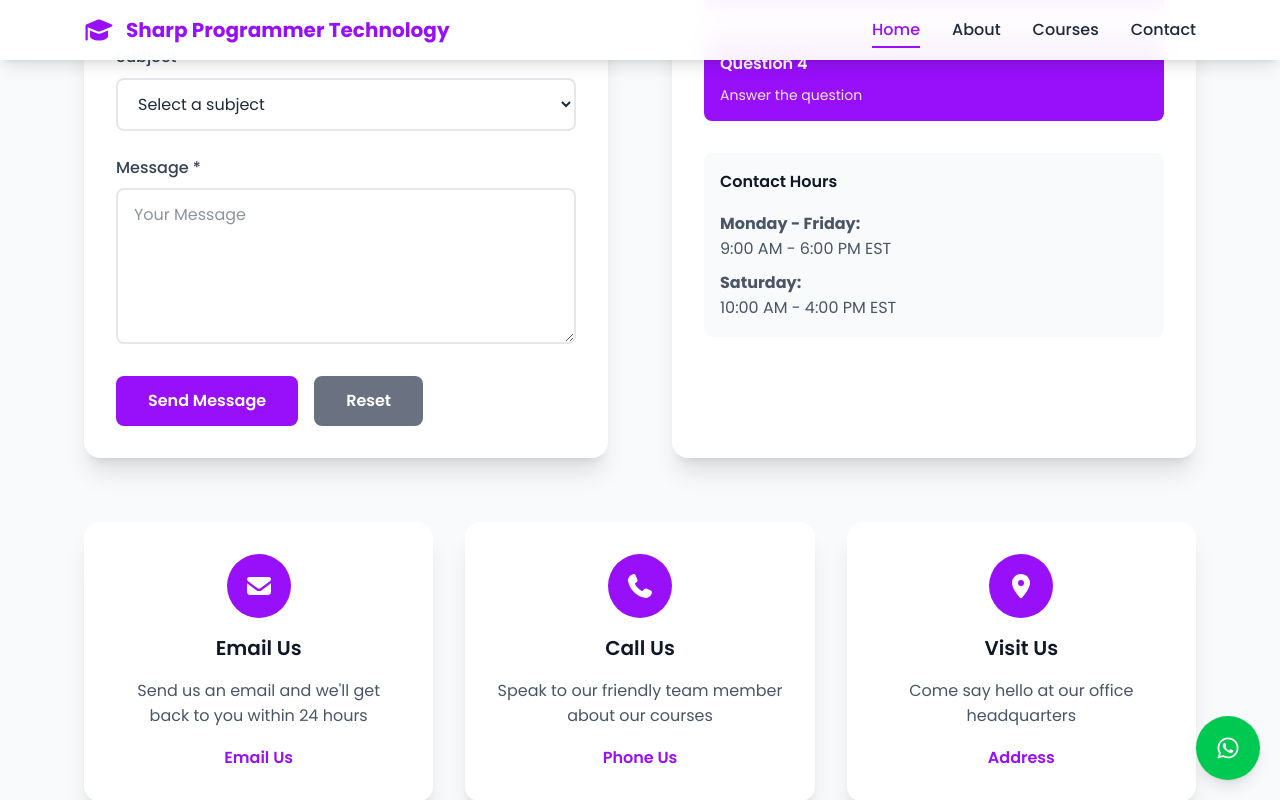
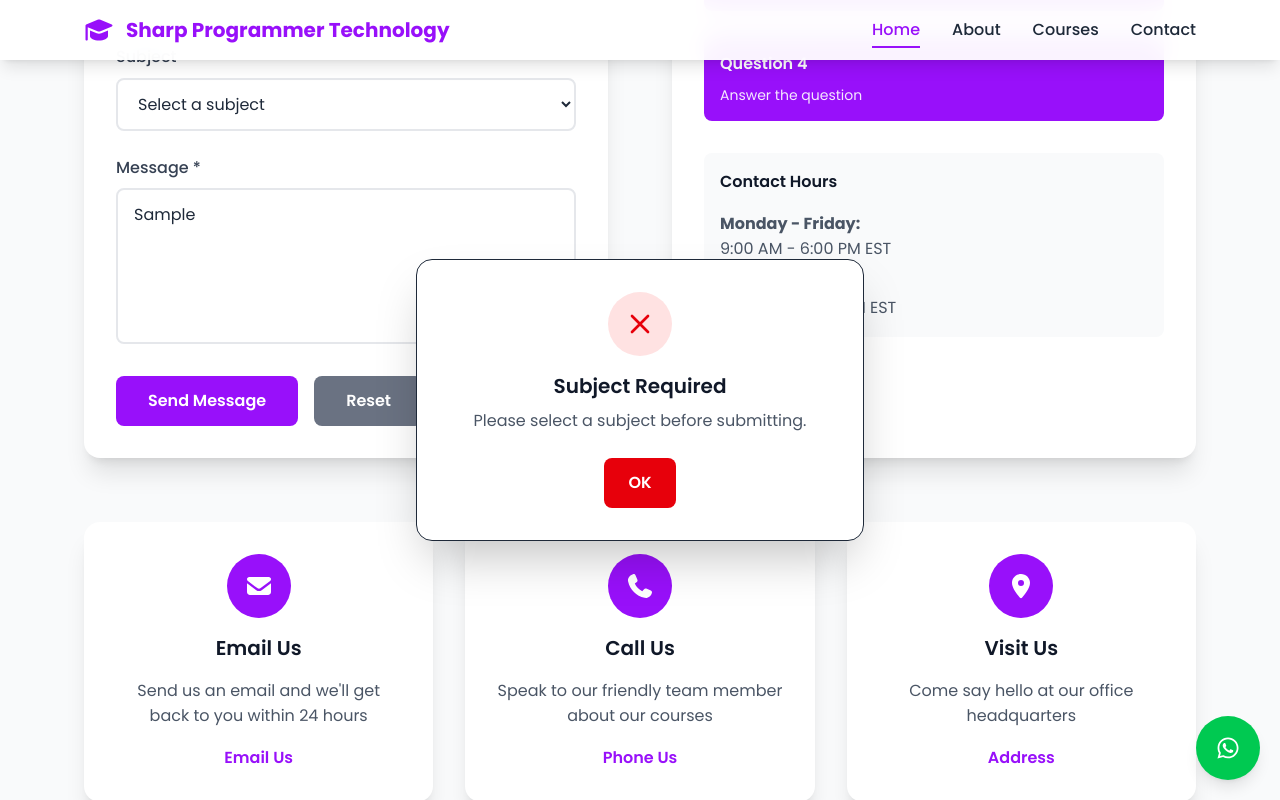
Before and after one commit to sptclasses/Sharp-Programmer-Technology, a Next.js app: page / in a window 1280 px wide. Both pictures are taken after typing "Sample", "name@example.com", "5551234", "Sample" into the empty fields and a click on the button "Send Message". Shown: the part 4937-5737 px from the top of the page. Built offline with nearby package versions, Linux system fonts and the light colour scheme.

Commit message:
Changed the Email logic and added pointer to all buttons

```diff
--- a/src/app/page.tsx
+++ b/src/app/page.tsx
@@ -8,10 +8,9 @@ import Courses from "../components/Courses";
 import Testimonials from "../components/Testimonials";
 import Results from "../components/Results";
 import Alumni from "../components/Alumni";
-import Contact from "../components/Contact";
+import Email from "../components/Email";
 import Footer from "../components/Footer";
 import WhatsAppButton from "../components/WhatsAppButton";
-import Email from "../components/Email";
 
 export default function Home() {
   const [mobileMenuOpen, setMobileMenuOpen] = useState(false);
@@ -25,15 +24,6 @@ export default function Home() {
       element.scrollIntoView({ behavior: "smooth" });
     }
     setMobileMenuOpen(false);
-  };
-
-  // Handle form submission
-  const handleFormSubmit = (e: React.FormEvent<HTMLFormElement>) => {
-    e.preventDefault();
-    const formData = new FormData(e.currentTarget);
-    console.log("Form submitted:", Object.fromEntries(formData));
-    alert("Thank you for your message! We'll get back to you soon.");
-    e.currentTarget.reset();
   };
 
   return (
@@ -50,10 +40,10 @@ export default function Home() {
       <Testimonials />
       <Results />
       <Alumni />
-      <Contact handleFormSubmit={handleFormSubmit} />
+      <Email/>
       <Footer scrollToSection={scrollToSection} />
       <WhatsAppButton />
-      <Email/>
+
 
     </div>
   );
--- a/src/components/Alumni.tsx
+++ b/src/components/Alumni.tsx
@@ -23,7 +23,7 @@ export default function Alumni() {
                 <p className="text-purple-600 font-semibold mb-1">{alumnus.title}</p>
                 <p className="text-gray-600 text-sm mb-4">{alumnus.company}</p>
                 <a href="https://linkedin.com" target="_blank" rel="noopener noreferrer">
-                  <button className="bg-blue-600 text-white px-6 py-2 rounded-full text-sm font-semibold transition-all duration-300 hover:bg-blue-700 hover:transform hover:-translate-y-1">
+                  <button className="bg-blue-600 text-white px-6 py-2 rounded-full text-sm font-semibold transition-all duration-300 hover:bg-blue-700 hover:transform hover:-translate-y-1 cursor-pointer">
                     LinkedIn
                   </button>
                 </a>
--- a/src/components/Courses.tsx
+++ b/src/components/Courses.tsx
@@ -56,7 +56,7 @@ export default function Courses() {
                   rel="noopener noreferrer"
                   className="block text-center"
                 >
-                  <button className="bg-green-500 text-white px-6 py-3 rounded-lg font-semibold transition-all duration-300 hover:bg-green-600 hover:transform hover:-translate-y-1 w-full">
+                  <button className="bg-green-500 text-white px-6 py-3 rounded-lg font-semibold transition-all duration-300 hover:bg-green-600 hover:transform hover:-translate-y-1 w-full cursor-pointer">
                     Learn More
                   </button>
                 </a>
--- a/src/components/Email.tsx
+++ b/src/components/Email.tsx
@@ -1,16 +1,86 @@
 
 "use client";
 
-import React, { useEffect } from 'react';
+import React, { useEffect, useState } from 'react';
 import Contact from './Contact';
 import emailjs from '@emailjs/browser';
 
+// Custom Popup Component
+interface PopupProps {
+  isOpen: boolean;
+  onClose: () => void;
+  type: 'success' | 'error';
+  title: string;
+  message: string;
+}
+
+const CustomPopup: React.FC<PopupProps> = ({ isOpen, onClose, type, title, message }) => {
+  if (!isOpen) return null;
+
+  return (
+    <div className="fixed inset-0 flex items-center justify-center z-50 pointer-events-none">
+      <div className="bg-white rounded-2xl p-8 max-w-md w-full mx-4 shadow-2xl transform transition-all border pointer-events-auto">
+        <div className="text-center">
+          {/* Icon */}
+          <div className="mb-4">
+            {type === 'success' ? (
+              <div className="w-16 h-16 bg-green-100 rounded-full flex items-center justify-center mx-auto">
+                <svg className="w-8 h-8 text-green-600" fill="none" stroke="currentColor" viewBox="0 0 24 24">
+                  <path strokeLinecap="round" strokeLinejoin="round" strokeWidth={2} d="M5 13l4 4L19 7" />
+                </svg>
+              </div>
+            ) : (
+              <div className="w-16 h-16 bg-red-100 rounded-full flex items-center justify-center mx-auto">
+                <svg className="w-8 h-8 text-red-600" fill="none" stroke="currentColor" viewBox="0 0 24 24">
+                  <path strokeLinecap="round" strokeLinejoin="round" strokeWidth={2} d="M6 18L18 6M6 6l12 12" />
+                </svg>
+              </div>
+            )}
+          </div>
+
+          {/* Title */}
+          <h3 className="text-xl font-semibold text-gray-900 mb-2">{title}</h3>
+
+          {/* Message */}
+          <p className="text-gray-600 mb-6">{message}</p>
+
+          {/* Close Button */}
+          <button
+            onClick={onClose}
+            className={`px-6 py-3 rounded-lg font-semibold transition-all duration-300 hover:transform hover:-translate-y-1 cursor-pointer ${
+              type === 'success'
+                ? 'bg-green-600 hover:bg-green-700 text-white'
+                : 'bg-red-600 hover:bg-red-700 text-white'
+            }`}
+          >
+            OK
+          </button>
+        </div>
+      </div>
+    </div>
+  );
+};
+
 export default function Email() {
+  const [popup, setPopup] = useState<{
+    isOpen: boolean;
+    type: 'success' | 'error';
+    title: string;
+    message: string;
+  }>({ isOpen: false, type: 'success', title: '', message: '' });
 
   useEffect(() => {
     // Replace 'YOUR_PUBLIC_KEY' with your actual EmailJS Public Key.
-    emailjs.init('7afhTGVapt-8lumBL');
+    emailjs.init('DqOxNXub268mRzdQo');
   }, []);
+
+  const showPopup = (type: 'success' | 'error', title: string, message: string) => {
+    setPopup({ isOpen: true, type, title, message });
+  };
+
+  const closePopup = () => {
+    setPopup({ isOpen: false, type: 'success', title: '', message: '' });
+  };
 
   const handleFormSubmit = (e: React.FormEvent<HTMLFormElement>) => {
     e.preventDefault();
@@ -31,29 +101,36 @@ export default function Email() {
 
     // Validate that subject is selected
     if (!params.subject || params.subject === '') {
-      alert('Please select a subject before submitting.');
+      showPopup('error', 'Subject Required', 'Please select a subject before submitting.');
       return;
     }
 
     // The service and template IDs are hardcoded here, as in your original code.
-    const serviceID = 'service_g5qo4y4';
-    const templateID = 'template_mt1uh2t';
+    const serviceID = 'service_uhos308';
+    const templateID = 'template_bf0jr9e';
 
     // Call the EmailJS send function
     emailjs.send(serviceID, templateID, params)
       .then(() => {
-        alert("Email Sent!");
-        form.reset(); // Optionally reset the form after successful submission
+        showPopup('success', 'Email Sent Successfully!', 'Thank you for your message! We\'ll get back to you soon.');
+        form.reset(); // Reset the form after successful submission
       })
       .catch((error) => {
         console.error('Failed to send email:', error);
-        alert("Failed to send email. Please try again later.");
+        showPopup('error', 'Email Failed', 'Failed to send email. Please try again later or contact us directly.');
       });
   };
 
   return (
-    <div>
+    <>
       <Contact handleFormSubmit={handleFormSubmit} />
-    </div>
+      <CustomPopup
+        isOpen={popup.isOpen}
+        onClose={closePopup}
+        type={popup.type}
+        title={popup.title}
+        message={popup.message}
+      />
+    </>
   );
 }
--- a/src/components/Footer.tsx
+++ b/src/components/Footer.tsx
@@ -55,7 +55,7 @@ export default function Footer({ scrollToSection }: FooterProps) {
                 <li key={index}>
                   <button
                     onClick={() => scrollToSection("courses")}
-                    className="text-gray-300 hover:text-purple-400 transition-colors"
+                    className="text-gray-300 hover:text-purple-400 transition-colors cursor-pointer"
                   >
                     {course}
                   </button>
@@ -70,7 +70,7 @@ export default function Footer({ scrollToSection }: FooterProps) {
                 <li key={index}>
                   <button
                     onClick={() => scrollToSection(item.section)}
-                    className="text-gray-300 hover:text-purple-400 transition-colors"
+                    className="text-gray-300 hover:text-purple-400 transition-colors cursor-pointer"
                   >
                     {item.name}
                   </button>
--- a/src/components/Navigation.tsx
+++ b/src/components/Navigation.tsx
@@ -31,7 +31,7 @@ export default function Navigation({
             <li key={item}>
               <button
                 onClick={() => scrollToSection(item)}
-                className={`font-medium transition-all duration-300 relative ${
+                className={`font-medium transition-all duration-300 relative cursor-pointer ${
                   activeSection === item ? "text-purple-600" : "text-gray-800 hover:text-purple-600"
                 }`}
               >
@@ -56,7 +56,7 @@ export default function Navigation({
             <button
               key={item}
               onClick={() => scrollToSection(item)}
-              className="block w-full text-left px-5 py-2 font-medium text-gray-800 hover:text-purple-600 transition-colors"
+              className="block w-full text-left px-5 py-2 font-medium text-gray-800 hover:text-purple-600 transition-colors cursor-pointer"
             >
               {item.charAt(0).toUpperCase() + item.slice(1)}
             </button>
--- a/src/components/layout/Navigation.tsx
+++ b/src/components/layout/Navigation.tsx
@@ -26,7 +26,7 @@ export default function Navigation({ activeSection, scrollToSection }: Navigatio
             <li key={item}>
               <button
                 onClick={() => scrollToSection(item)}
-                className={`font-medium transition-all duration-300 relative ${
+                className={`font-medium transition-all duration-300 relative cursor-pointer ${
                   activeSection === item ? "text-purple-600" : "text-gray-800 hover:text-purple-600"
                 }`}
               >
@@ -54,7 +54,7 @@ export default function Navigation({ activeSection, scrollToSection }: Navigatio
                 scrollToSection(item);
                 setMobileMenuOpen(false);
               }}
-              className="block w-full text-left px-5 py-2 font-medium text-gray-800 hover:text-purple-600 transition-colors"
+              className="block w-full text-left px-5 py-2 font-medium text-gray-800 hover:text-purple-600 transition-colors cursor-pointer"
             >
               {item.charAt(0).toUpperCase() + item.slice(1)}
             </button>
```
Also changed, not shown: src/components/Contact.tsx (+6 -6 lines).
